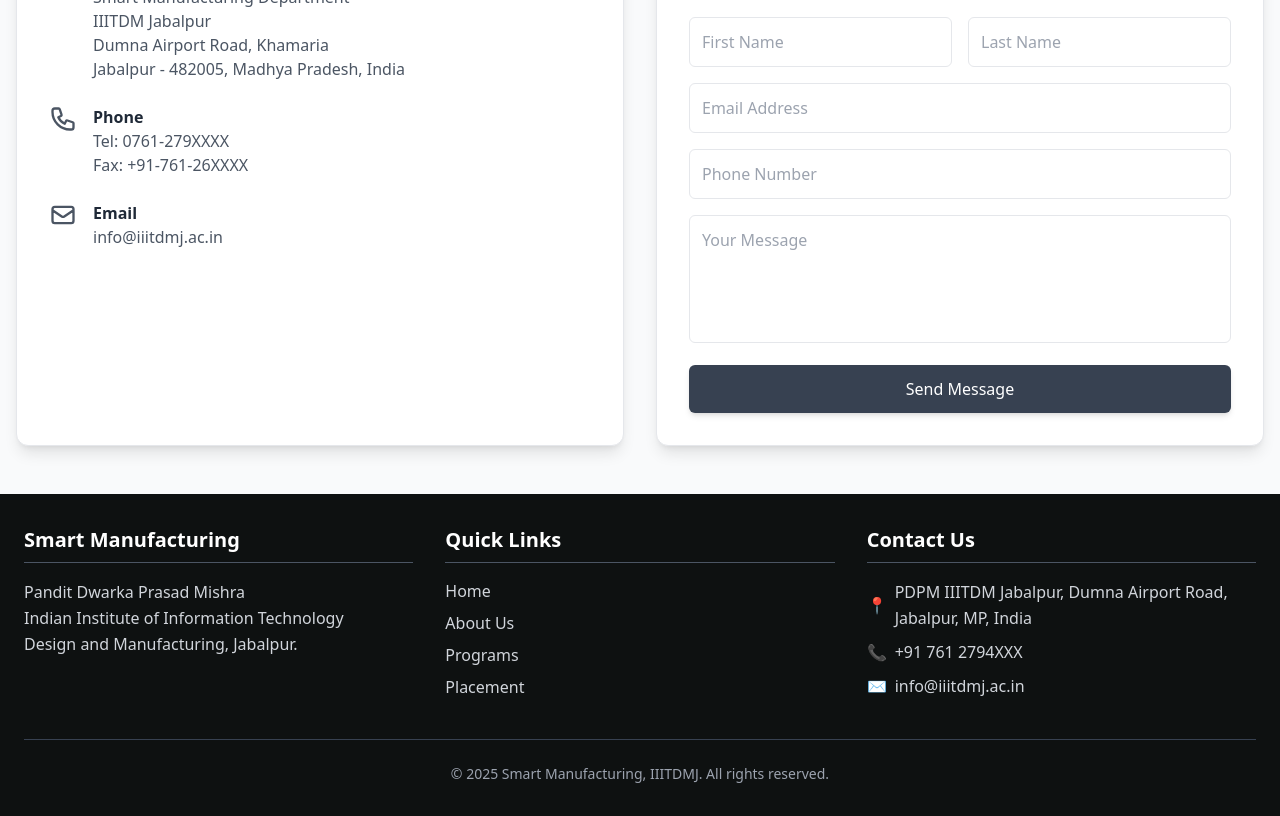
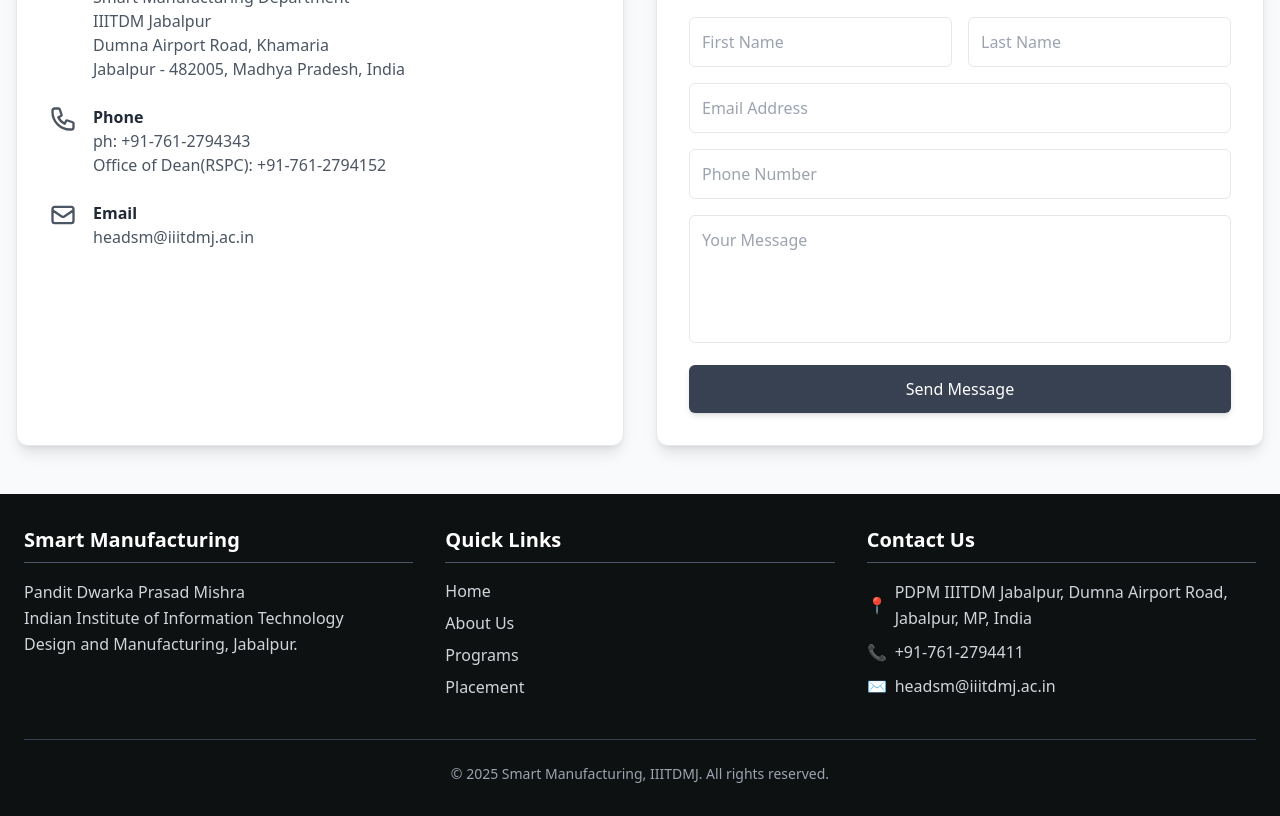
Before and after one commit to Sanjay-9894/SmartManufacturing-Website, a React (Vite) app: page /contact in a window 1280 px wide. Shown: the part 880-1696 px from the top of the page. Built offline with nearby package versions, Linux system fonts and the light colour scheme.

Commit message:
final changes

```diff
--- a/src/components/Contact.jsx
+++ b/src/components/Contact.jsx
@@ -133,8 +133,8 @@
                 </div>
                 <div>
                   <h3 className="font-semibold text-gray-800">Phone</h3>
-                  <p className="text-gray-600">Tel: 0761-279XXXX</p>
-                  <p className="text-gray-600">Fax: +91-761-26XXXX</p>
+                  <p className="text-gray-600">ph: +91-761-2794343</p>
+                  <p className="text-gray-600">Office of Dean(RSPC): +91-761-2794152</p>
                 </div>
               </div>
 
@@ -158,7 +158,7 @@
                 </div>
                 <div>
                   <h3 className="font-semibold text-gray-800">Email</h3>
-                  <p className="text-gray-600">info@iiitdmj.ac.in</p>
+                  <p className="text-gray-600">headsm@iiitdmj.ac.in</p>
                 </div>
               </div>
             </div>
--- a/src/components/Footer.jsx
+++ b/src/components/Footer.jsx
@@ -33,10 +33,10 @@
                 <span className="mr-2">📍</span> PDPM IIITDM Jabalpur, Dumna Airport Road, Jabalpur, MP, India
               </p>
               <p className="flex items-center mb-2">
-                <span className="mr-2">📞</span> +91 761 2794XXX
+                <span className="mr-2">📞</span> +91-761-2794411
               </p>
               <p className="flex items-center mb-2">
-                <span className="mr-2">✉️</span> info@iiitdmj.ac.in
+                <span className="mr-2">✉️</span> headsm@iiitdmj.ac.in
               </p>
             </div>
           </div>
--- a/src/components/HomePage.jsx
+++ b/src/components/HomePage.jsx
@@ -149,7 +149,7 @@
                 whileHover={{ scale: 1.05 }}
                 transition={{ duration: 0.2 }}
               >
-
+                Explore now
               </motion.button>
             </div>
           </motion.div>
--- a/src/components/placements.jsx
+++ b/src/components/placements.jsx
@@ -278,13 +278,13 @@
               <span className="bg-blue-100 p-2 rounded-full">
                 <Mail className="h-6 w-6 text-blue-600" />
               </span>
-              <strong>Email:</strong> placements@smartmanufacturing.edu
+              <strong>Email:</strong> placement@iiitdmj.ac.in
             </p>
             <p className="flex items-center justify-center gap-2 text-lg">
               <span className="bg-blue-100 p-2 rounded-full">
                 <Phone className="h-6 w-6 text-blue-600" />
               </span>
-              <strong>Phone:</strong> +91-XXX-XXX-XXXX
+              <strong>Phone:</strong> +91-761-2794152
             </p>
             <p className="flex items-center justify-center gap-2 text-lg">
               <span className="bg-blue-100 p-2 rounded-full">
```
